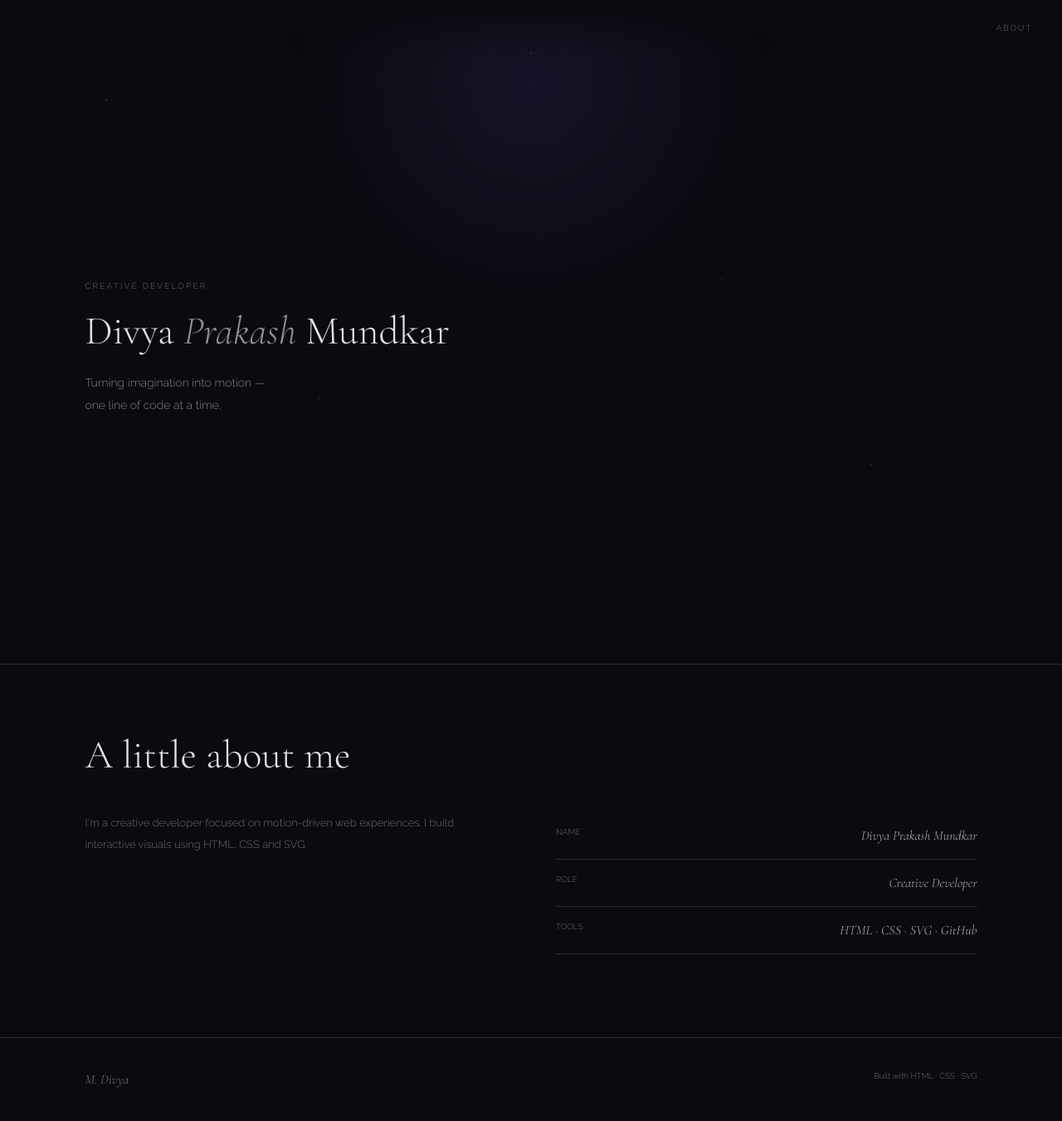
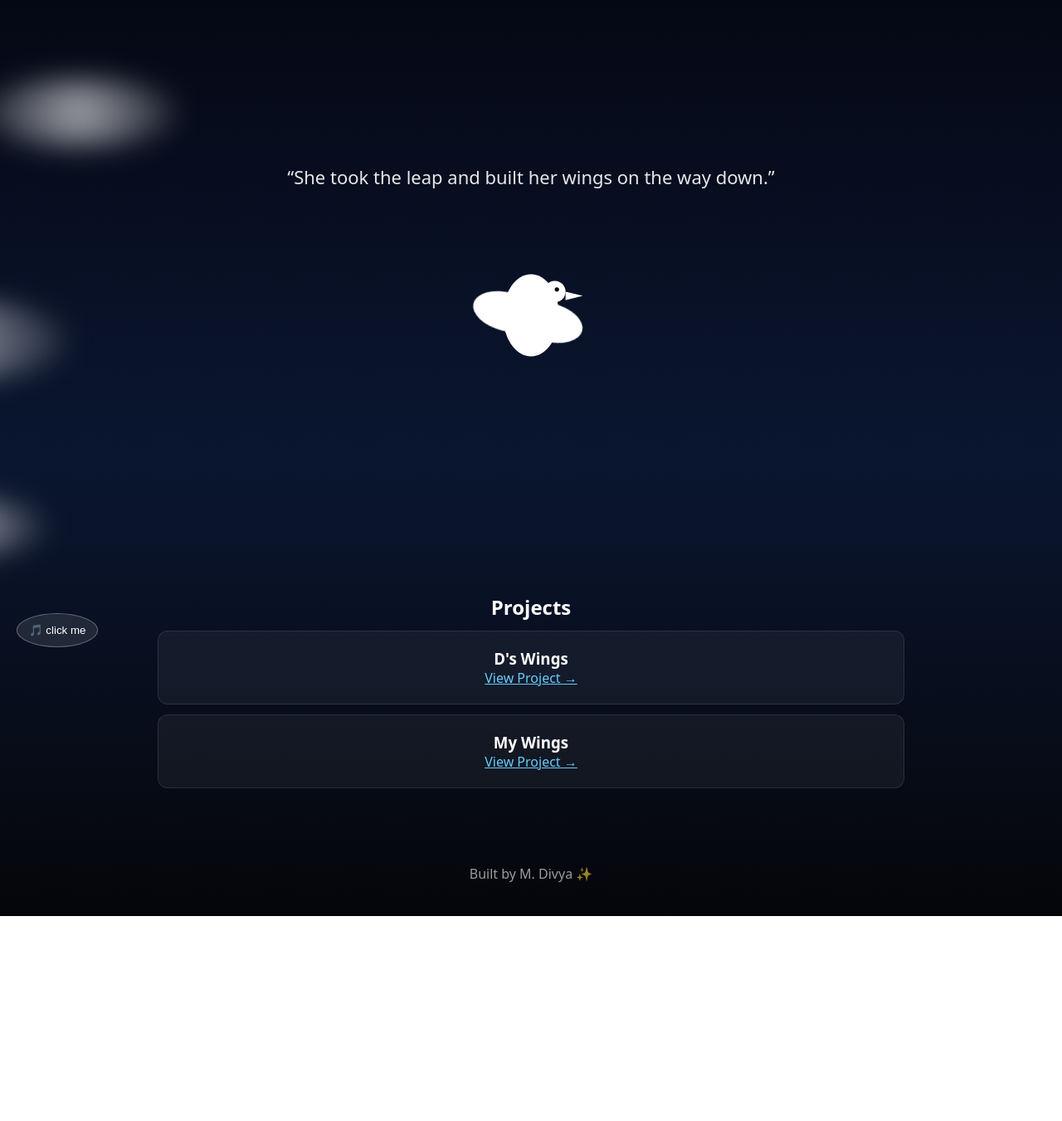
Before and after one commit to mdivya1910-a11y/Portfolio-, a plain HTML site: page index.html in a window 1280 px wide. Shown: the whole page at 83% size. After the commit the page ends 1104 px from the top, so only its background shows below. Drawn offline with nearby package versions, Linux system fonts and the light colour scheme.

Commit message:
Update index.html

```diff
--- a/index.html
+++ b/index.html
@@ -3,249 +3,216 @@
 <head>
 <meta charset="UTF-8">
 <meta name="viewport" content="width=device-width, initial-scale=1.0">
-<title>M. Divya — Creative Developer</title>
-
-<link href="https://fonts.googleapis.com/css2?family=Cormorant+Garamond:ital,wght@0,300;0,400;0,600;1,300;1,400&family=Raleway:wght@200;300;400;500&display=swap" rel="stylesheet">
+<title>My Wings | Divya</title>
 
 <style>
-:root {
-  --bg: #0a0a0f;
-  --surface: #13131a;
-  --border: #2a2a38;
-  --white: rgba(255,255,255,0.88);
-  --muted: rgba(255,255,255,0.4);
-  --accent: rgba(255,255,255,0.04);
-}
-
-* { margin: 0; padding: 0; box-sizing: border-box; }
-html { scroll-behavior: smooth; }
-
 body {
-  background: var(--bg);
-  color: var(--white);
-  font-family: 'Raleway', sans-serif;
-  font-weight: 300;
+  margin: 0;
+  font-family: system-ui, Arial;
+  color: white;
+  background: linear-gradient(180deg, #050814, #0a1630, #05060a);
   overflow-x: hidden;
 }
 
-/* Stars */
-body::before {
-  content: '';
-  position: fixed;
-  inset: 0;
-  background-image:
-    radial-gradient(1px 1px at 10% 15%, rgba(255,255,255,0.5) 0%, transparent 100%),
-    radial-gradient(1px 1px at 30% 60%, rgba(255,255,255,0.4) 0%, transparent 100%),
-    radial-gradient(1px 1px at 50% 8%, rgba(255,255,255,0.45) 0%, transparent 100%),
-    radial-gradient(1px 1px at 68% 42%, rgba(255,255,255,0.3) 0%, transparent 100%),
-    radial-gradient(1px 1px at 82% 70%, rgba(255,255,255,0.4) 0%, transparent 100%);
-  pointer-events: none;
-  z-index: 0;
+/* RESET */
+h1, h2, h3, p {
+  margin: 0;
 }
 
-/* Glow */
-body::after {
-  content: '';
+/* CLOUDS */
+.cloud {
   position: fixed;
-  top: -200px;
-  left: 50%;
-  transform: translateX(-50%);
-  width: 600px;
-  height: 600px;
-  background: radial-gradient(circle, rgba(120,80,200,0.12) 0%, transparent 70%);
+  background: radial-gradient(circle, rgba(255,255,255,0.6), rgba(255,255,255,0.05));
+  border-radius: 50%;
+  filter: blur(16px);
+  z-index: 1;
   pointer-events: none;
-  z-index: 0;
+  mix-blend-mode: screen;
 }
 
-/* NAV */
-nav {
-  position: fixed;
-  top: 0;
-  width: 100%;
-  padding: 22px 36px;
-  display: flex;
-  justify-content: flex-end;
-  z-index: 50;
-  background: linear-gradient(to bottom, rgba(10,10,15,0.95), transparent);
+.c1 { width: 240px; height: 80px; top: 12%; left: -260px; animation: drift1 60s linear infinite; }
+.c2 { width: 320px; height: 100px; top: 45%; left: -420px; animation: drift2 85s linear infinite; }
+.c3 { width: 220px; height: 70px; top: 75%; left: -300px; animation: drift3 95s linear infinite; }
+
+@keyframes drift1 {
+  0% { transform: translateX(0); }
+  100% { transform: translateX(220vw); }
 }
 
-.nav-links {
-  display: flex;
-  gap: 28px;
-  list-style: none;
+@keyframes drift2 {
+  0% { transform: translateX(0); }
+  100% { transform: translateX(240vw); }
 }
 
-.nav-links a {
-  color: var(--muted);
-  text-decoration: none;
-  font-size: 10px;
-  letter-spacing: 0.18em;
-  text-transform: uppercase;
+@keyframes drift3 {
+  0% { transform: translateX(0); }
+  100% { transform: translateX(200vw); }
 }
 
 /* HERO */
 .hero {
-  min-height: 100vh;
+  min-height: 80vh;
   display: flex;
   flex-direction: column;
   justify-content: center;
-  padding: 100px 8vw 60px;
+  align-items: center;
+  text-align: center;
+  position: relative;
+  padding: 30px 20px 5px;
+  z-index: 2;
+}
+
+/* QUOTE */
+.quote {
+  font-size: 22px;
+  margin-bottom: 15px;
+  opacity: 0.9;
+  max-width: 700px;
+  padding: 0 20px;
+}
+
+/* BIRD */
+.bird {
+  width: 260px;
+  animation: float 4s ease-in-out infinite;
+}
+
+@keyframes float {
+  0%,100% { transform: translateY(0); }
+  50% { transform: translateY(-12px); }
+}
+
+/* WINGS */
+.wing {
+  animation: flap 1.4s ease-in-out infinite;
+  transform-origin: center;
+}
+
+@keyframes flap {
+  0%,100% { transform: rotate(-5deg); }
+  50% { transform: rotate(15deg); }
+}
+
+/* SECTION */
+.section {
+  padding: 40px 20px;
+  max-width: 900px;
+  margin: 0 auto;
+  text-align: center;
   position: relative;
   z-index: 2;
 }
 
-.hero-tag {
-  font-size: 10px;
-  letter-spacing: 0.22em;
-  text-transform: uppercase;
-  color: var(--muted);
-  margin-bottom: 20px;
-  opacity: 0;
-  animation: fadeup 0.8s ease forwards;
+/* CARD */
+.card {
+  background: rgba(255,255,255,0.05);
+  border: 1px solid rgba(255,255,255,0.1);
+  padding: 20px;
+  border-radius: 12px;
+  margin: 12px 0;
+  transition: 0.3s;
 }
 
-.hero-name {
-  font-family: 'Cormorant Garamond', serif;
-  font-size: clamp(28px, 4.5vw, 48px);
-  font-weight: 300;
-  margin-bottom: 20px;
+.card:hover {
+  transform: translateY(-4px);
+  background: rgba(255,255,255,0.08);
 }
 
-.hero-name span {
-  font-style: italic;
-  color: rgba(255,255,255,0.55);
+/* MUSIC BUTTON */
+.music-btn {
+  position: fixed;
+  bottom: 20px;
+  left: 20px;
+  padding: 12px 14px;
+  border-radius: 50%;
+  border: 1px solid rgba(255,255,255,0.3);
+  background: rgba(255,255,255,0.1);
+  color: white;
+  cursor: pointer;
+  z-index: 10;
+  animation: pulse 2.5s infinite;
 }
 
-.hero-bio {
-  font-size: 14px;
-  line-height: 1.9;
-  color: rgba(255,255,255,0.5);
-  max-width: 400px;
-}
-
-/* ABOUT */
-.about {
-  padding: 80px 8vw 100px;
-  border-top: 1px solid var(--border);
-  position: relative;
-  z-index: 2;
-}
-
-.about-grid {
-  display: grid;
-  grid-template-columns: 1fr 1fr;
-  gap: 60px;
-  margin-top: 40px;
-}
-
-.about p {
-  font-size: 13px;
-  line-height: 2;
-  color: var(--muted);
-}
-
-.about-fact {
-  padding: 18px 0;
-  border-bottom: 1px solid var(--border);
-  display: flex;
-  justify-content: space-between;
-}
-
-.about-fact-label {
-  font-size: 10px;
-  text-transform: uppercase;
-  color: var(--muted);
-}
-
-.about-fact-value {
-  font-family: 'Cormorant Garamond', serif;
-  font-style: italic;
-  color: rgba(255,255,255,0.7);
-}
-
-/* FOOTER */
-footer {
-  padding: 40px 8vw;
-  border-top: 1px solid var(--border);
-  display: flex;
-  justify-content: space-between;
-  position: relative;
-  z-index: 2;
-}
-
-.footer-name {
-  font-family: 'Cormorant Garamond', serif;
-  font-style: italic;
-  color: rgba(255,255,255,0.45);
-}
-
-.footer-right {
-  font-size: 10px;
-  color: var(--muted);
-}
-
-@keyframes fadeup {
-  from { opacity: 0; transform: translateY(16px); }
-  to { opacity: 1; transform: translateY(0); }
-}
-
-@media (max-width: 768px) {
-  nav { padding: 18px 20px; }
-  .about-grid { grid-template-columns: 1fr; gap: 40px; }
+@keyframes pulse {
+  0% { box-shadow: 0 0 0 0 rgba(255,255,255,0.2); }
+  50% { box-shadow: 0 0 20px 6px rgba(255,255,255,0.12); }
+  100% { box-shadow: 0 0 0 0 rgba(255,255,255,0.2); }
 }
 </style>
 </head>
 
 <body>
 
-<nav>
-  <ul class="nav-links">
-    <li><a href="#about">About</a></li>
-  </ul>
-</nav>
+<!-- CLOUDS -->
+<div class="cloud c1"></div>
+<div class="cloud c2"></div>
+<div class="cloud c3"></div>
 
-<section class="hero">
-  <p class="hero-tag">Creative Developer</p>
-  <h1 class="hero-name">Divya <span>Prakash</span> Mundkar</h1>
-  <p class="hero-bio">
-    Turning imagination into motion —<br>one line of code at a time.
+<!-- HERO -->
+<div class="hero">
+  <div class="quote">
+    “She took the leap and built her wings on the way down.”
+  </div>
+
+  <svg class="bird" viewBox="0 0 200 200">
+    <ellipse cx="100" cy="110" rx="26" ry="38" fill="white"/>
+    <circle cx="122" cy="88" r="10" fill="white"/>
+    <polygon points="132,88 148,92 132,96" fill="white"/>
+    <circle cx="124" cy="86" r="2" fill="black"/>
+    <ellipse class="wing" cx="80" cy="112" rx="32" ry="18" fill="white"/>
+    <ellipse class="wing" cx="120" cy="112" rx="32" ry="18" fill="white"/>
+  </svg>
+</div>
+
+<!-- PROJECTS (ADDED HERE) -->
+<div class="section">
+  <h2>Projects</h2>
+
+  <div class="card">
+    <h3>D's Wings</h3>
+    <a href="https://mdivya1910-a11y.github.io/D-s-wings/" style="color:#66ccff;">
+      View Project →
+    </a>
+  </div>
+
+  <div class="card">
+    <h3>My Wings</h3>
+    <a href="https://mdivya1910-a11y.github.io/My-wings/" style="color:#66ccff;">
+      View Project →
+    </a>
+  </div>
+</div>
+
+<!-- FOOTER -->
+<div class="section">
+  <p style="opacity:0.6;">
+    Built by M. Divya ✨
   </p>
-</section>
+</div>
 
-<section class="about" id="about">
-  <h2 class="hero-name">A little about me</h2>
+<!-- MUSIC -->
+<audio id="music" loop>
+  <source src="music.mp3" type="audio/mpeg">
+</audio>
 
-  <div class="about-grid">
-    <div>
-      <p>
-        I'm a creative developer focused on motion-driven web experiences.
-        I build interactive visuals using HTML, CSS and SVG.
-      </p>
-    </div>
+<button class="music-btn" onclick="toggleMusic()" id="btn">
+🎵 click me
+</button>
 
-    <div>
-      <div class="about-fact">
-        <span class="about-fact-label">Name</span>
-        <span class="about-fact-value">Divya Prakash Mundkar</span>
-      </div>
+<script>
+const music = document.getElementById("music");
+const btn = document.getElementById("btn");
 
-      <div class="about-fact">
-        <span class="about-fact-label">Role</span>
-        <span class="about-fact-value">Creative Developer</span>
-      </div>
-
-      <div class="about-fact">
-        <span class="about-fact-label">Tools</span>
-        <span class="about-fact-value">HTML · CSS · SVG · GitHub</span>
-      </div>
-    </div>
-  </div>
-</section>
-
-<footer>
-  <div class="footer-name">M. Divya</div>
-  <div class="footer-right">Built with HTML · CSS · SVG</div>
-</footer>
+function toggleMusic() {
+  if (music.paused) {
+    music.play();
+    btn.innerText = "⏸ click me";
+  } else {
+    music.pause();
+    btn.innerText = "🎵 click me";
+  }
+}
+</script>
 
 </body>
 </html>
```
